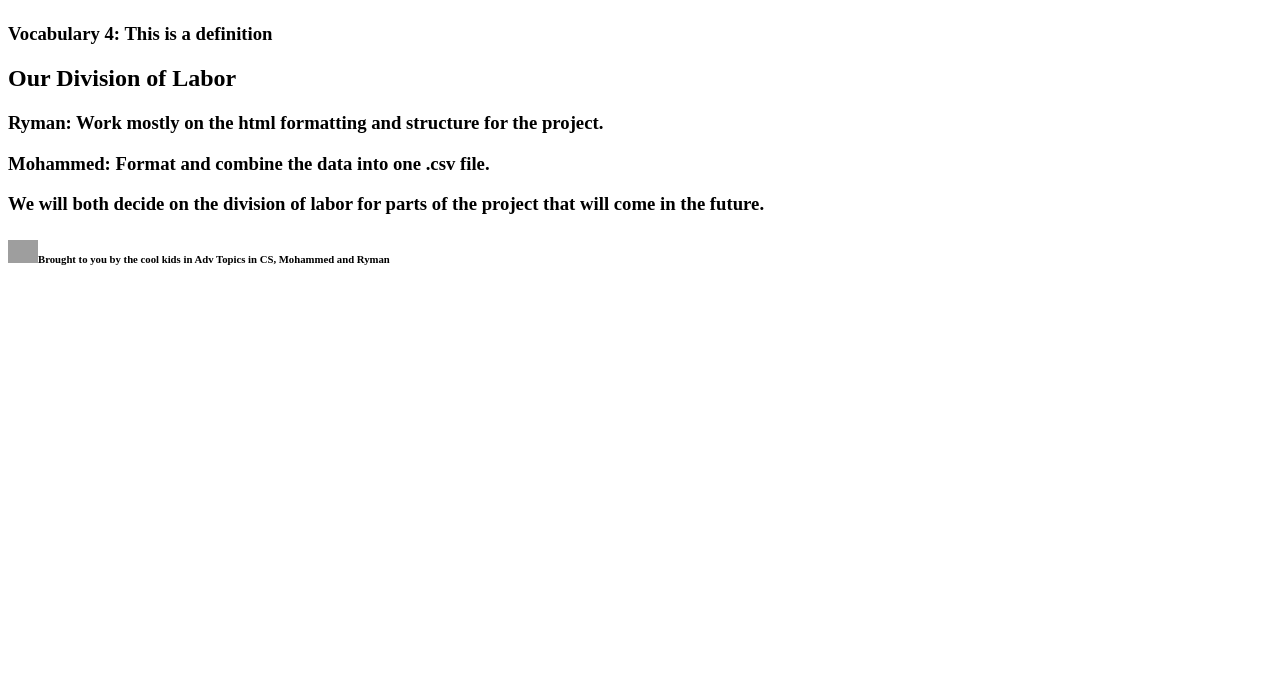
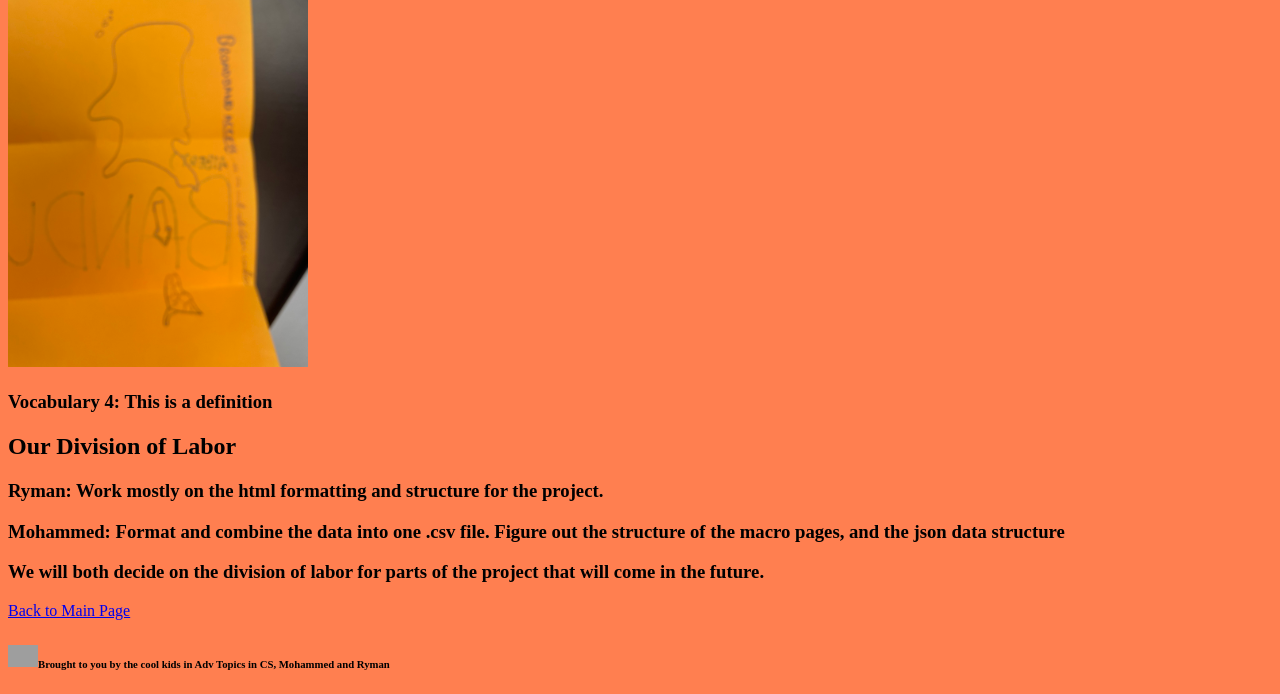
Before and after one commit to Moho2023/SAT-performance-over-time, a Node server app: page /about.html in a window 1280 px wide. Shown: the part 1493-2187 px from the top of the page. Before the commit the page ends 1758 px from the top, so only its background shows below. Run offline with Node 20, Linux system fonts and the light colour scheme; grey boxes are pictures that could not be loaded.

Commit message:
about changes

```diff
--- a/public/about.html
+++ b/public/about.html
@@ -2,6 +2,8 @@
 <html>
   <head>
     <title>About</title>
+    <link rel="stylesheet" href="./styles.css">
+
   </head>
   <body>
     <header>
@@ -11,24 +13,26 @@
         <h2>Some terms to know:</h2>
         <ul class="list-group">
           <li class="list-group-item">SAT: The Scholastic Aptitude Test, which is scored out of 1600, measures students' proficiency in high school level mathematics and reading/writing
-            <p>It is most often used for the college admissions procss</p>
+            <p>It is most often used in. the college admissions procss</p>
           </li>
-          <li class="list-group-item">ACT: </li>
+          <li class="list-group-item">SAT Math Score: The score for the math section of the SAT.</li>
+          <li class="list-group-item">SAT Reading Score: The score for the reading section of the SAT.</li>
+
         </ul>
       </section>
       <section id="proto">
         <h2>Our Lo-Fi prototypes</h2>
         <h3>Ryman's Macro Prototype:</h3>
-        <h3><img class="img-thumbnail" src="./Photos/Ryman-Macro.jpg" width="300"/></h3>
+        <h3><img class="img-thumbnail" src="./Ryman-Macro.jpg" width="300"/></h3>
         <h3>Ryman's Micro Prototype:</h3>
-        <h3><img class="img-thumbnail" src="./Photos/Ryman-Micro.jpg" width="300"/></h3>
+        <h3><img class="img-thumbnail" src="./Ryman-Micro.jpg" width="300"/></h3>
         <h3>Vocabulary 4: This is a definition</h3>
 
 
         <h3>Mohammed's Macro Prototype:</h3>
-        <h3><img class="img-thumbnail" src="./Photos/Ryman-Macro.jpg" width="300"/></h3>
+        <h3><img class="img-thumbnail" src="./moho-macro.jpg" width="300"/></h3>
         <h3>Mohammed's Micro Prototype:</h3>
-        <h3><img class="img-thumbnail" src="./Photos/Ryman-Micro.jpg" width="300"/></h3>
+        <h3><img class="img-thumbnail" src="./moho-macro.jpg" width="300"/></h3>
         <h3>Vocabulary 4: This is a definition</h3>
 
 
@@ -36,7 +40,7 @@
       <section id="labour">
         <h2>Our Division of Labor</h2>
         <h3>Ryman: Work mostly on the html formatting and structure for the project.</h3>
-        <h3>Mohammed: Format and combine the data into one .csv file.</h3>
+        <h3>Mohammed: Format and combine the data into one .csv file. Figure out the structure of the macro pages, and the json data structure</h3>
         <h3>We will both decide on the division of labor for parts of the project that will come in the future.</h3>
 
       </section>
@@ -44,6 +48,8 @@
 
 
     <footer>
+      <a href="./index.html">Back to Main Page</a>
+
       <h6><img src="https://upload.wikimedia.org/wikipedia/en/4/43/Trinity_School_logo.png" width="30" />Brought to you by the cool kids in Adv Topics in CS, Mohammed and Ryman</h6>
     </footer>
 
--- a/src/views/index.ejs
+++ b/src/views/index.ejs
@@ -16,7 +16,7 @@
 
 <body>
   <header>
-    <h1>Broadband and Standardized Testing by State</h1>
+    <h1>Average Standardized Testing</h1>
   </header>
   <section id="charcter-table">
     <table>
```
Also changed, not shown: src/views/about.ejs (+8 -2 lines), public/moho-macro.jpg (added).
